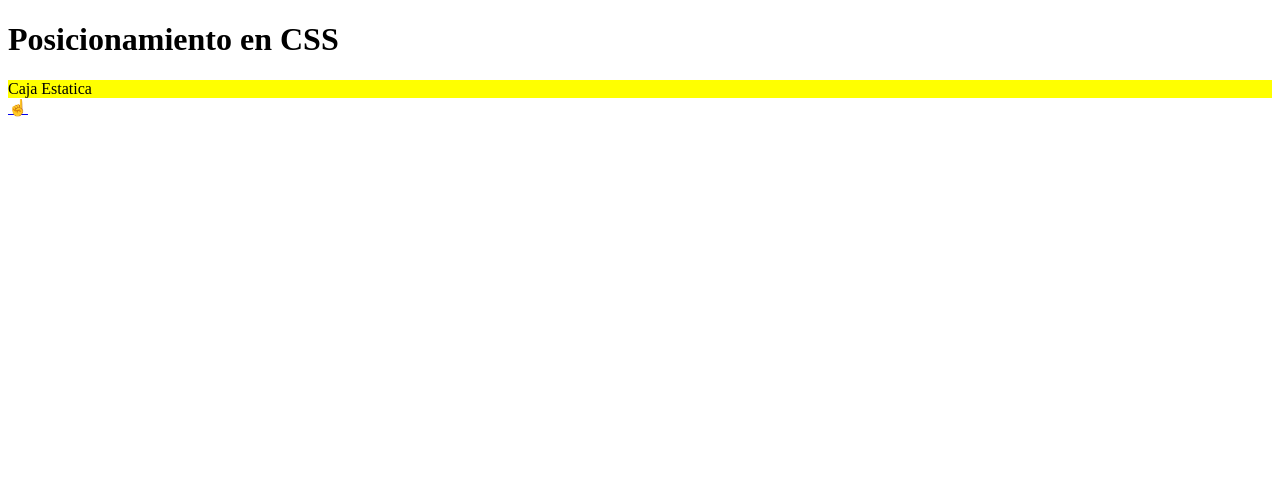
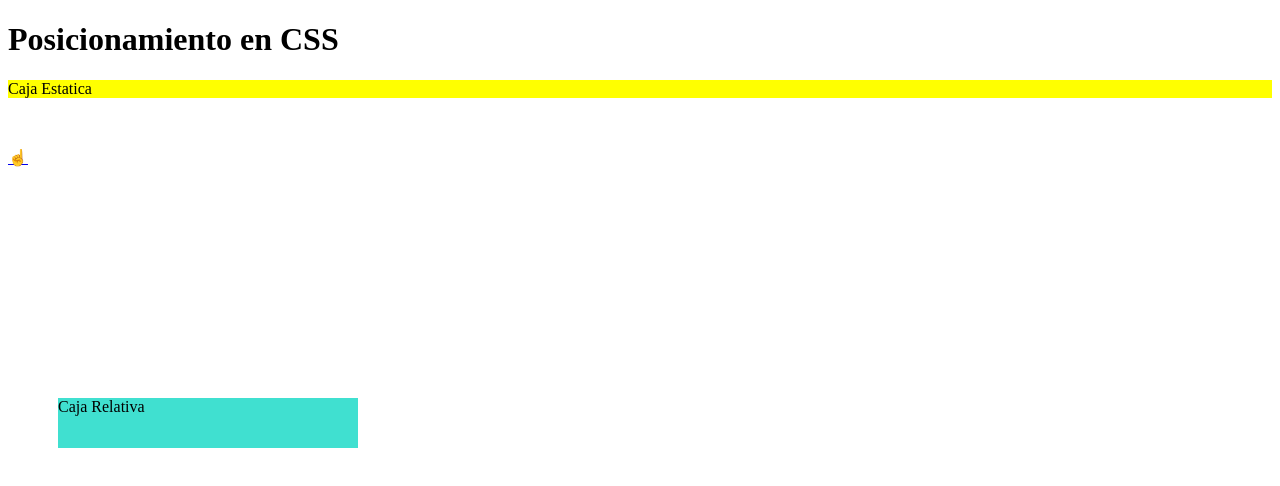
Before and after one commit to eliangermosen/Practica-HTML-CSS, a plain HTML site: page Curso CSS/positions.html in a window 1280 px wide. Drawn offline with Linux system fonts and the light colour scheme.

Commit message:
Posicionamiento relative

```diff
--- a/Curso CSS/css/positions.css
+++ b/Curso CSS/css/positions.css
@@ -39,7 +39,7 @@ Posicionamiento CSS
   Estás 5 propiedades no funcionan con el valor de static.
 */
 
-/* Static es el valor por defecto, significa que el elemento
+/* Static: es el valor por defecto, significa que el elemento
  respeta el flujo del socumento HTML por lo que no se puede
  mover ni posiicionarse.*/
 
@@ -49,3 +49,23 @@ Posicionamiento CSS
   top: 10px;
   left: 10px;
 }
+
+/* relative: hara que el elemento conserve sus dimensiones y
+ posicion originla en el flujo del documento. Si se mueve
+ toma como referencia su posicion original.*/
+
+.relative {
+  background-color: turquoise;
+  position: relative;
+  width: 300px;
+  height: 50px;
+  /* top: 50px;
+  left: 50px; */
+  bottom: 50px;
+  right: 50px;
+  top: -30px;
+  left: -10px;
+  top: 300px;
+  left: 50px;
+  /* top y left tienen mayor preferencia */
+}
--- a/Curso CSS/positions.html
+++ b/Curso CSS/positions.html
@@ -14,6 +14,9 @@
     <div class="static">
         Caja Estatica
     </div>
+    <div class="relative">
+        Caja Relativa
+    </div>
     <a href="index.html#temario-css">☝️</a>
     <br><br><br><br><br><br><br><br><br><br>
 </body>
```
